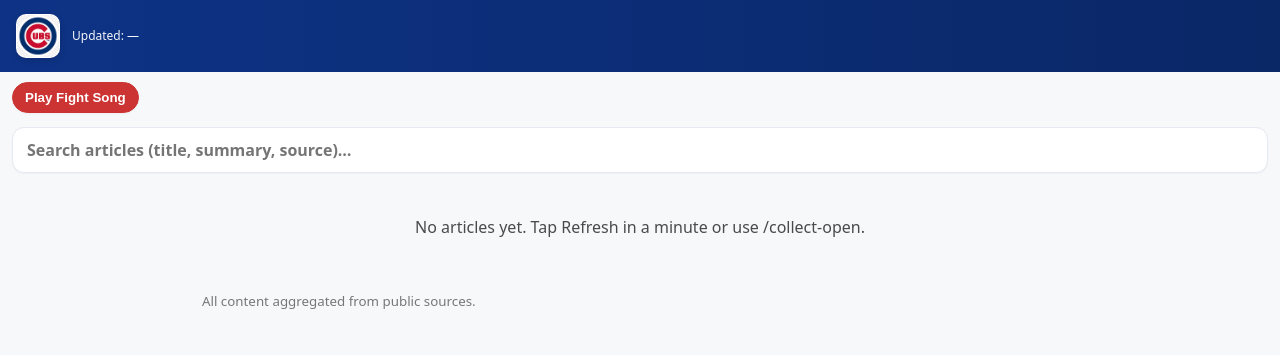
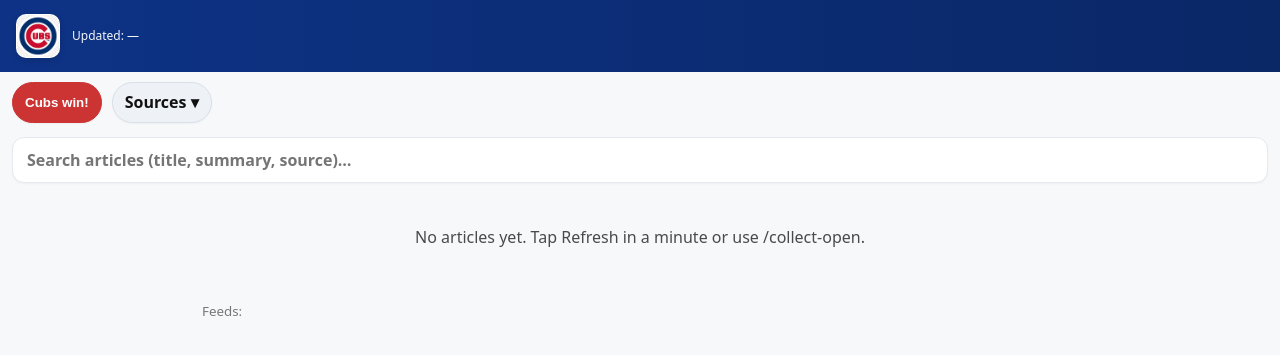
Before and after one commit to jasonab74-ctrl/cubs-mlb-bot, a Flask app: template templates/index.html in a window 1280 px wide. Shown: the top 355 px of the page. Run offline with Flask 3, Linux system fonts and the light colour scheme; the template is opened without the code that fills it, so the values that code supplies are empty.

Commit message:
Update index.html

```diff
--- a/templates/index.html
+++ b/templates/index.html
@@ -7,7 +7,7 @@
 
 <header class="header">
   <div class="brand">
-    <img class="logo" src="/static/logo.png" alt="Team logo" />
+    <img class="logo" src="/static/logo.png" alt="Chicago Cubs logo" />
     <div>
       <h1>{{ team_name }}</h1>
       <div class="sub">Updated: <span id="updated">{{ updated or "—" }}</span></div>
@@ -18,10 +18,19 @@
 <audio id="fightAudio" src="/static/fight-song.mp3" preload="auto"></audio>
 
 <nav class="quick">
-  <button id="fightBtn" class="pill pill-primary" aria-pressed="false">Play Fight Song</button>
+  <!-- Button label changed here -->
+  <button id="fightBtn" class="pill pill-primary" aria-pressed="false">Cubs win!</button>
   {% for text, url in quick_links %}
     <a class="pill" href="{{ url }}" target="_blank" rel="noopener">{{ text }}</a>
   {% endfor %}
+  <details class="sdropdown">
+    <summary class="pill">Sources ▾</summary>
+    <div class="menu">
+      {% for f in feeds %}
+        <a href="{{ f.url }}" target="_blank" rel="noopener">{{ f.name }}</a>
+      {% endfor %}
+    </div>
+  </details>
 </nav>
 
 <div class="sbar">
@@ -52,7 +61,11 @@
 </main>
 
 <footer>
-  <small>All content aggregated from public sources.</small>
+  <small>Feeds:
+    {% for f in feeds %}
+      <a href="{{ f.url }}" target="_blank" rel="noopener">{{ f.name }}</a>{% if not loop.last %} · {% endif %}
+    {% endfor %}
+  </small>
 </footer>
 
 <script>
@@ -60,9 +73,19 @@
   const audio=document.getElementById('fightAudio');
   const fbtn=document.getElementById('fightBtn');
   if(audio&&fbtn){
-    const set=on=>{fbtn.textContent=on?'Pause Fight Song':'Play Fight Song';fbtn.classList.toggle('on',on);fbtn.setAttribute('aria-pressed',on?'true':'false');};
+    // When playing, show "Pause Fight Song"; when paused, show "Cubs win!"
+    const set=on=>{
+      fbtn.textContent = on ? 'Pause Fight Song' : 'Cubs win!';
+      fbtn.classList.toggle('on',on);
+      fbtn.setAttribute('aria-pressed', on ? 'true' : 'false');
+    };
     set(false);
-    fbtn.onclick=async()=>{try{if(audio.paused){await audio.play();set(true);}else{audio.pause();set(false);}}catch(e){}};
+    fbtn.onclick=async()=>{
+      try{
+        if(audio.paused){ await audio.play(); set(true); }
+        else{ audio.pause(); set(false); }
+      }catch(e){}
+    };
     audio.addEventListener('ended',()=>set(false));
     audio.addEventListener('pause',()=>set(false));
     audio.addEventListener('play',()=>set(true));
@@ -70,7 +93,6 @@
 
   const feedEl=document.getElementById('feed');
   const updatedEl=document.getElementById('updated');
-
   function domainFrom(u){try{return new URL(u).hostname.replace(/^www\\./,'');}catch(e){return '';}}
 
   function render(items,updated){
@@ -101,7 +123,7 @@
       }
     }catch(e){}
   }
-  setInterval(check,180000); // 3 min
+  setInterval(check,180000); // every 3 minutes
 
   let cacheItems={{ items|tojson }};
   const q=document.getElementById('search'),sugg=document.getElementById('sugg');
```
